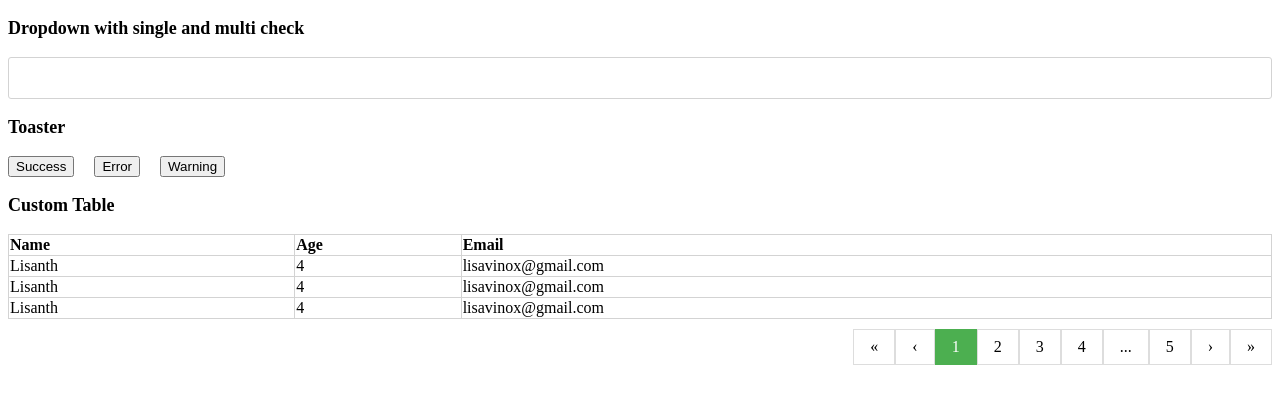
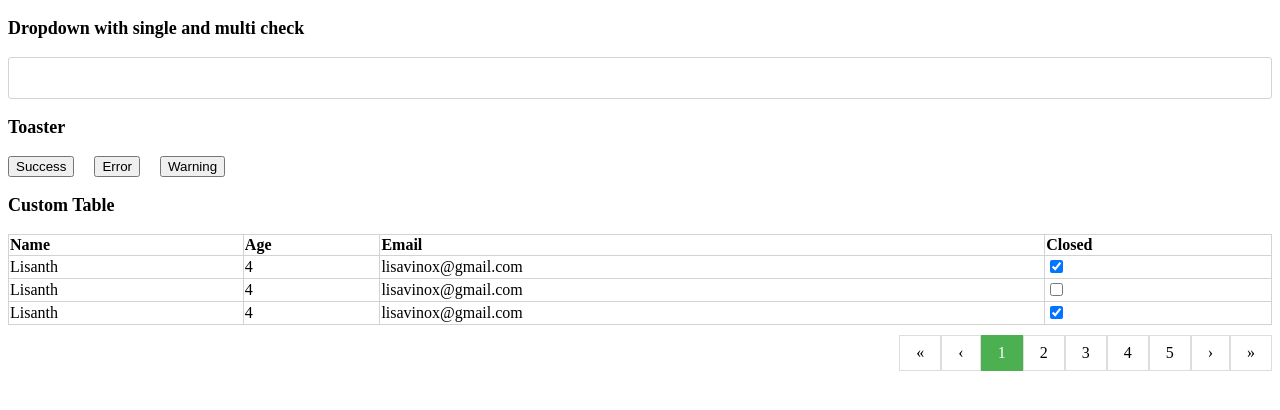
Before and after one commit to vinox59/resuable-component, an Angular app: page / in a window 1280 px wide. Shown: the top 410 px of the page. Built offline with nearby package versions, Linux system fonts and the light colour scheme.

Commit message:
4 files modified

```diff
--- a/src/app/app.component.html
+++ b/src/app/app.component.html
@@ -25,6 +25,6 @@
   <!-- Table Component -->
   <div class="block custom-table">
     <h3>Custom Table</h3>
-    <app-table [settings]="tableSetting" [tableData]="tableData"></app-table>
+    <app-table [settings]="tableSetting" [tableData]="tableData" (checkboxEvent)="getCheckboxEvent($event)"></app-table>
   </div>
 </div>
--- a/src/app/app.component.ts
+++ b/src/app/app.component.ts
@@ -19,12 +19,19 @@ export class AppComponent {
       title: 'Name',
     },
     {
+      type: 'readonly',
       field: 'age',
       title: 'Age',
     },
     {
+      type: 'readonly',
       field: 'email',
       title: 'Email',
+    },
+    {
+      type: 'checkbox',
+      field: 'closed',
+      title: 'Closed',
     },
   ];
 
@@ -36,16 +43,19 @@ export class AppComponent {
         name: 'Lisanth',
         age: 4,
         email: 'lisavinox@gmail.com',
+        closed: true,
       },
       {
         name: 'Lisanth',
         age: 4,
         email: 'lisavinox@gmail.com',
+        closed: false,
       },
       {
         name: 'Lisanth',
         age: 4,
         email: 'lisavinox@gmail.com',
+        closed: true,
       },
     ],
   };
@@ -71,4 +81,8 @@ export class AppComponent {
       10000
     );
   }
+
+  getCheckboxEvent(event) {
+    console.log(event);
+  }
 }
--- a/src/app/table/table.component.html
+++ b/src/app/table/table.component.html
@@ -5,16 +5,27 @@
     </tr>
   </thead>
   <tbody>
-    <tr *ngFor="let list of tableData.data">
-      <td *ngFor="let column of settings">{{ list[column.field] }}</td>
+    <tr *ngFor="let list of tableData.data; let i = index">
+      <td *ngFor="let column of settings">
+        <ng-container *ngIf="column.type == 'readonly'">
+          {{ list[column.field] }}
+        </ng-container>
+        <ng-container *ngIf="column.type == 'checkbox'">
+          <input
+            type="checkbox"
+            name="{{ column.field }}-{{ i }}"
+            [checked]="list[column.field]"
+            (change)="checkboxEmit($event, list, column.field)"
+          />
+        </ng-container>
+      </td>
     </tr>
   </tbody>
 </table>
 <div class="pagination-container">
   <div class="pagination">
-    <a href="#" (click)="getCurrentPage(1, 'first')">&laquo;</a>
+    <a (click)="getCurrentPage(1, 'first')">&laquo;</a>
     <a
-      href="#"
       (click)="
         getCurrentPage(currentPage - 1 == 0 ? 1 : currentPage - 1, 'stepDown')
       "
@@ -29,14 +40,13 @@
       (click)="getCurrentPage(pageNo)"
       >{{ pageNo }}</a
     >
-    <a>...</a>
+    <a *ngIf="pageinationCount > 5">...</a>
     <a
       [ngClass]="{ active: currentPage == pageinationCount }"
       (click)="getCurrentPage(pageNo)"
       >{{ pageinationCount }}</a
     >
     <a
-      href="#"
       (click)="
         getCurrentPage(
           currentPage + 1 == pageinationCount
--- a/src/app/table/table.component.ts
+++ b/src/app/table/table.component.ts
@@ -1,4 +1,4 @@
-import { Component, Input, OnInit } from '@angular/core';
+import { Component, Input, OnInit, Output, EventEmitter } from '@angular/core';
 import { ITableSettings, ITableData } from './table.interface';
 
 @Component({
@@ -9,6 +9,7 @@ import { ITableSettings, ITableData } from './table.interface';
 export class TableComponent implements OnInit {
   @Input() settings: ITableSettings[];
   @Input() tableData: ITableData;
+  @Output() checkboxEvent = new EventEmitter();
   sliceCountStart: number = 0;
   sliceCountEnd: number = 4;
   pageinationCount: number;
@@ -38,17 +39,22 @@ export class TableComponent implements OnInit {
 
   getCurrentPage(pageNo, action?: string) {
     this.currentPage = pageNo;
-    if (pageNo > this.sliceCountEnd && action == 'stepUp') {
-      this.sliceCountStart++;
-      this.sliceCountEnd++;
-    }
+    // if (pageNo > this.sliceCountEnd && action == 'stepUp') {
+    //   this.sliceCountStart++;
+    //   this.sliceCountEnd++;
+    // }
 
-    if (pageNo <= 4 && action == 'stepDown') {
-      this.sliceCountStart = 0;
-      this.sliceCountEnd = 4;
-    } else if (action == 'stepDown') {
-      this.sliceCountStart--;
-      this.sliceCountEnd--;
-    }
+    // if (pageNo <= 4 && action == 'stepDown') {
+    //   this.sliceCountStart = 0;
+    //   this.sliceCountEnd = 4;
+    // } else if (action == 'stepDown') {
+    //   this.sliceCountStart--;
+    //   this.sliceCountEnd--;
+    // }
+  }
+
+  checkboxEmit(event: any, data: any, field: string) {
+    const obj = { isSelected: event.target.checked, data, field };
+    this.checkboxEvent.emit(obj);
   }
 }
```
